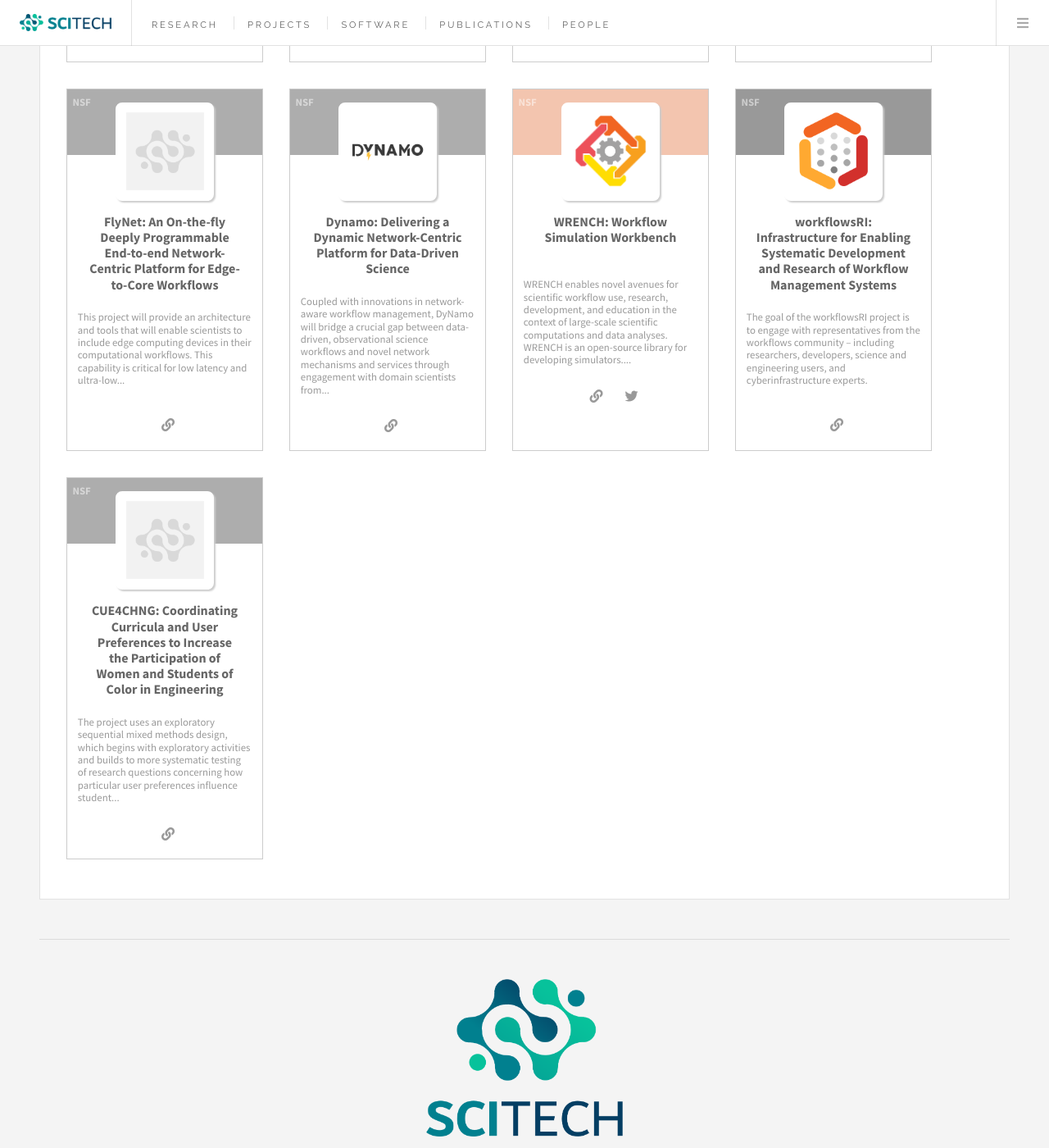
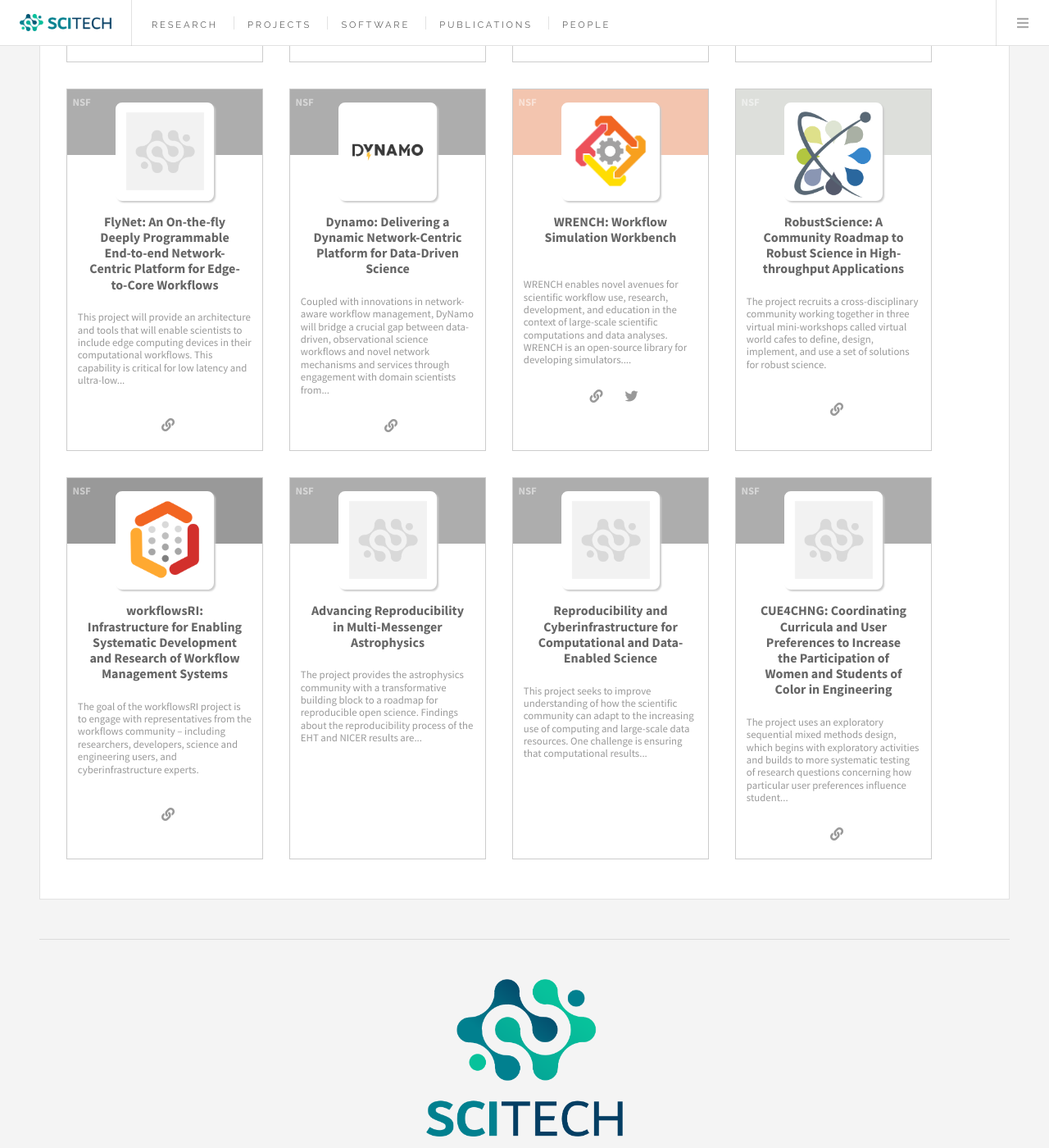
Before and after one commit to scitech-isi/scitech-isi.github.io, a Jekyll site: the page built from projects.html, in a window 1280 px wide and 1400 px high, scrolled down 690 px. Shown: the whole window at 82% size. Built offline with Jekyll 4.4.1, drawn with Linux system fonts in a browser that asks for light colours; a script that is not in the unit is left out.

Commit message:
adding research projects

```diff
--- a/_data/research_projects.yml
+++ b/_data/research_projects.yml
@@ -60,6 +60,16 @@
     g: 110
     b: 56
 
+- title: 'RobustScience: A Community Roadmap to Robust Science in High-throughput Applications'
+  description: The project recruits a cross-disciplinary community working together in three virtual mini-workshops called virtual world cafes to define, design, implement, and use a set of solutions for robust science.
+  image: robustscience.png
+  funding: NSF
+  website: https://robustscience.org
+  colors:
+    r: 170
+    g: 176
+    b: 165
+
 - title: 'workflowsRI: Infrastructure for Enabling Systematic Development and Research of Workflow Management Systems'
   description: The goal of the workflowsRI project is to engage with representatives from the workflows community – including researchers, developers, science and engineering users, and cyberinfrastructure experts.
   image: workflowsri.png
@@ -70,6 +80,16 @@
     g: 0
     b: 0
 
+- title: 'Advancing Reproducibility in Multi-Messenger Astrophysics'
+  description: The project provides the astrophysics community with a transformative building block to a roadmap for reproducible open science. Findings about the reproducibility process of the EHT and NICER results are captured and disseminated through documentation, data products, and methods used.
+  image: nologo.png
+  funding: NSF
+
+- title: 'Reproducibility and Cyberinfrastructure for Computational and Data-Enabled Science'
+  description: This project seeks to improve understanding of how the scientific community can adapt to the increasing use of computing and large-scale data resources. One challenge is ensuring that computational results -such as those from simulations- are "reproducible", that is, the same results areobtained when one re-uses the same input data, methods, software and analysis conditions. In 2019, the National Academies of Science, Engineering, and Medicine (NASEM) issued a report on "Reproducibility and Replication in Science" with a series of recommendations. The project will assess the implications of these recommendations on the scientific discovery process for computationally and data-enabled research.
+  image: nologo.png
+  funding: NSF
+
 - title: 'CUE4CHNG: Coordinating Curricula and User Preferences to Increase the Participation of Women and Students of Color in Engineering'
   description: The project uses an exploratory sequential mixed methods design, which begins with exploratory activities and builds to more systematic testing of research questions concerning how particular user preferences influence student participation.
   image: nologo.png
```
Also changed, not shown: images/projects/robustscience.png (added).
